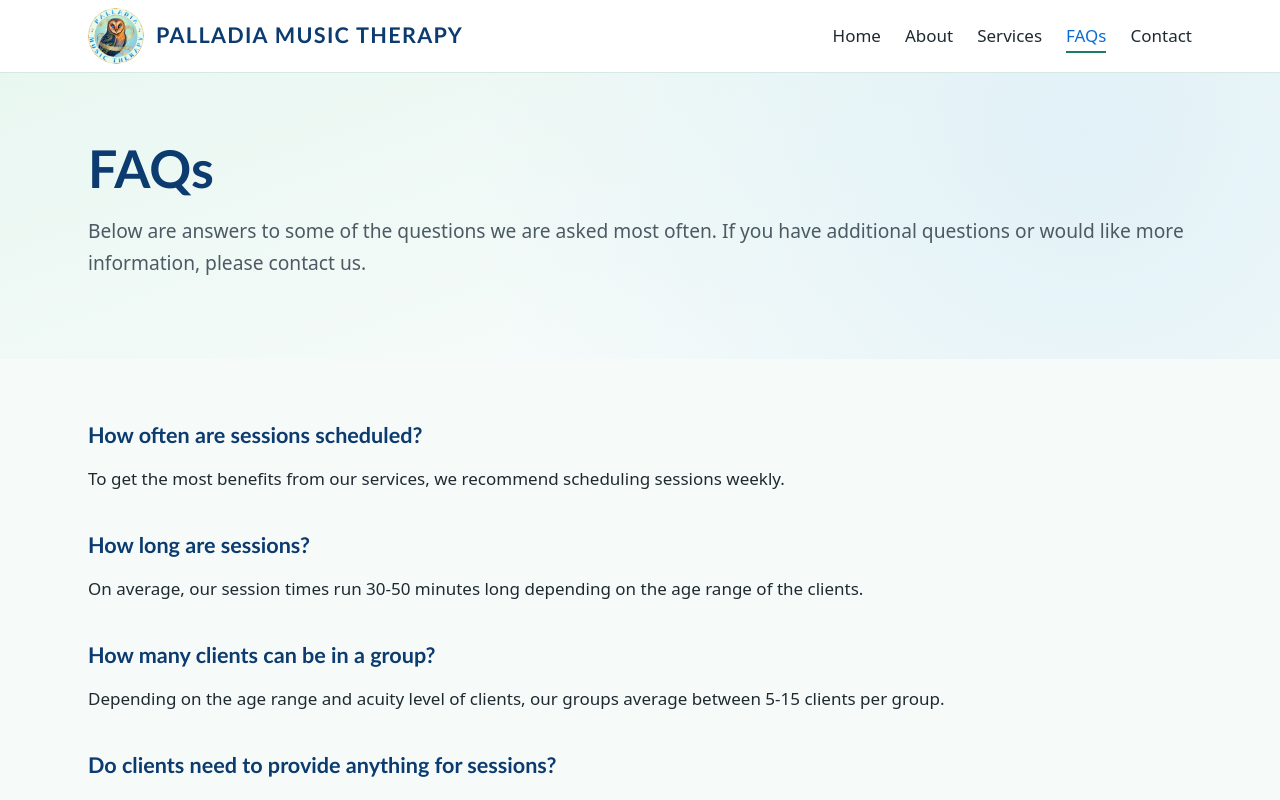
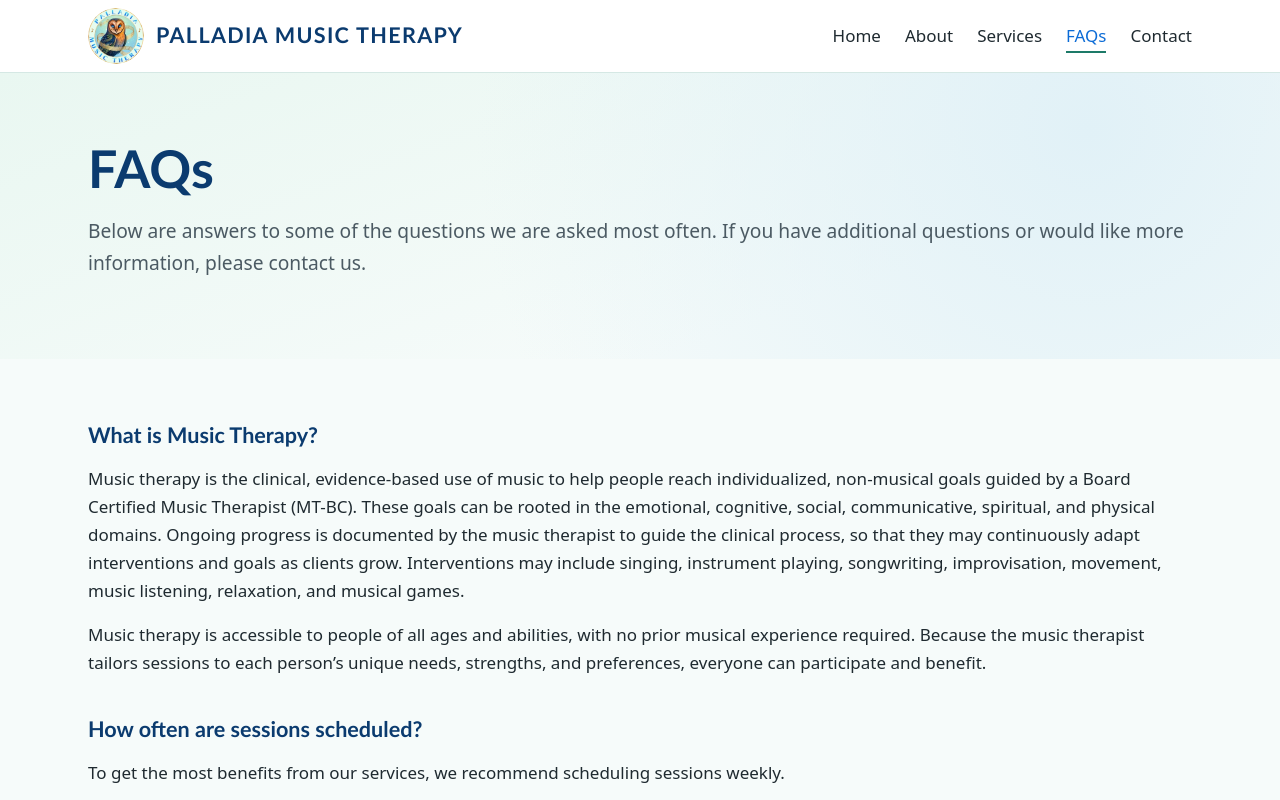
Before and after one commit to jbarber13/palladia, a SvelteKit app: page /faqs in a window 1280 px wide. Shown: the top 800 px of the page. Built offline with nearby package versions, Linux system fonts and the light colour scheme.

Commit message:
Add "What is Music Therapy?" as first FAQ

```diff
--- a/src/routes/faqs/+page.svelte
+++ b/src/routes/faqs/+page.svelte
@@ -20,6 +20,22 @@
 
 <Section>
 	<div>
+		<h2>What is Music Therapy?</h2>
+		<p>
+			Music therapy is the clinical, evidence-based use of music to help people reach
+			individualized, non-musical goals guided by a Board Certified Music Therapist (MT-BC). These
+			goals can be rooted in the emotional, cognitive, social, communicative, spiritual, and
+			physical domains. Ongoing progress is documented by the music therapist to guide the clinical
+			process, so that they may continuously adapt interventions and goals as clients grow.
+			Interventions may include singing, instrument playing, songwriting, improvisation, movement,
+			music listening, relaxation, and musical games.
+		</p>
+		<p>
+			Music therapy is accessible to people of all ages and abilities, with no prior musical
+			experience required. Because the music therapist tailors sessions to each person’s unique
+			needs, strengths, and preferences, everyone can participate and benefit.
+		</p>
+
 		<h2>How often are sessions scheduled?</h2>
 		<p>To get the most benefits from our services, we recommend scheduling sessions weekly.</p>
 
```
